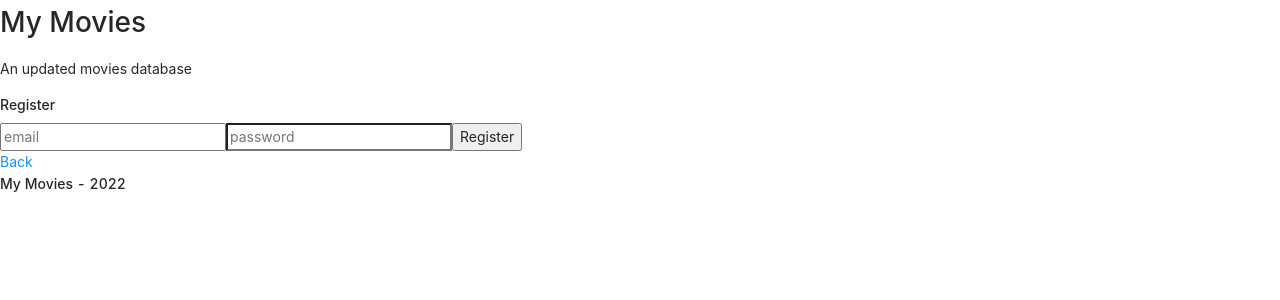
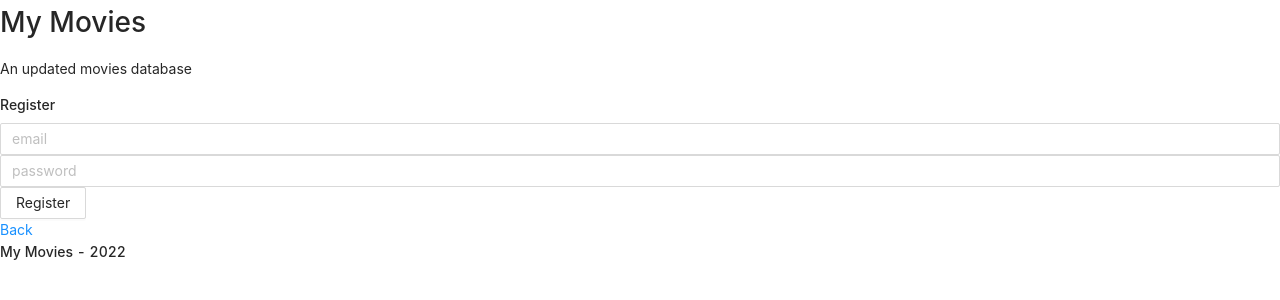
Before and after one commit to Master20100/MYMOVIES, a React (Create React App) app in the folder client/: page /Register in a window 1280 px wide. Shown: the top 300 px of the page. Built offline with nearby package versions, Linux system fonts and the light colour scheme.

Commit message:
ant design added for buttons and forms

```diff
--- a/client/src/App.js
+++ b/client/src/App.js
@@ -9,6 +9,7 @@ import { ApolloClient, InMemoryCache, ApolloProvider } from '@apollo/client';
 import { BrowserRouter as Router, Routes, Route } from 'react-router-dom';
 import { About } from './pages/About';
 import './App.css';
+import {Button} from "antd";
 
 
 const client = new ApolloClient({
--- a/client/src/components/Imdb.js
+++ b/client/src/components/Imdb.js
@@ -2,6 +2,8 @@ import React, { useState } from 'react';
 import { useMutation } from '@apollo/client';
 import { ADD_MOVIE } from '../utils/mutations';
 import { Link } from "react-router-dom";
+import {Button} from "antd";
+
 
 export default function Imdb() {
     const [addMovie, { error }] = useMutation(ADD_MOVIE);
@@ -92,7 +94,7 @@ export default function Imdb() {
     return (
         <>
             <Link to="/">Log out </Link>
-            <button onClick={()=>fetchImdb(document.getElementById("genres").value)}>Submit</button>
+            <Button onClick={()=>fetchImdb(document.getElementById("genres").value)}>Submit</Button>
             <select id="genres" >
                 <option value="Action">Action</option>
                 <option value="Adventure">Adventure</option>
@@ -119,8 +121,8 @@ export default function Imdb() {
             </select>
 
             {(movies.length > 1 ?
-                (<><button onClick={saveAll}>save all</button>
-                <button onClick={saveAll}>save all</button>
+                (<>
+                <Button onClick={saveAll}>save all</Button>
                 {movies.map(movie => (
                     <div>
                         <ul>
@@ -131,7 +133,7 @@ export default function Imdb() {
                             <li className="plot">{movie.plot}</li>
                             <img className="image" src={movie.image} alt={movie.title} width="250" height="300"/>
                         </ul>
-                        <button onClick={saveMovie}>Save to favorites</button>
+                        <Button onClick={saveMovie}>Save to favorites</Button>
                     </div>
                 )
 
--- a/client/src/pages/Home.js
+++ b/client/src/pages/Home.js
@@ -1,5 +1,6 @@
 import React from 'react';
 import {Link}  from "react-router-dom";
+
 
 
 export const Home = () => {
--- a/client/src/pages/Login.js
+++ b/client/src/pages/Login.js
@@ -3,6 +3,9 @@ import {Link}  from "react-router-dom";
 import { useMutation } from '@apollo/client';
 import { LOGIN_USER } from '../utils/mutations';
 import TokenAuth from '../utils/auth';
+import {Button} from "antd";
+import {Input} from "antd";
+import {Form} from "antd";
 
 export const Login = () => {
   const [loginCredentials, setLoginCredentials] = useState({ email:"", password:""});
@@ -37,7 +40,9 @@ export const Login = () => {
   };
 
   return (
+
         <div >
+
           <h4 >Login</h4>
             {data ? (
               <div>
@@ -46,27 +51,27 @@ export const Login = () => {
                 <Link to="/">Back </Link>
               </div>
             ) : (
-              <form onSubmit={handleFormSubmit}>
-                <input
+              <Form onSubmit={handleFormSubmit}>
+                <Input
                   placeholder="email"
                   name="email"
                   type="email"
                   value={loginCredentials.email}
                   onChange={handleChange}
                 />
-                <input
+                <Input
                   placeholder="password"
                   name="password"
                   type="password"
                   value={loginCredentials.password}
                   onChange={handleChange}
                 />
-                <button
+                <Button
                   type="submit"
                 >
                   Login
-                </button>
-              </form>
+                </Button>
+              </Form>
             )}
 
             {error && (
--- a/client/src/pages/Register.js
+++ b/client/src/pages/Register.js
@@ -3,6 +3,10 @@ import { Link } from 'react-router-dom';
 import { useMutation } from '@apollo/client';
 import { ADD_USER } from '../utils/mutations';
 import Auth from '../utils/auth';
+import {Button} from "antd";
+import {Input} from "antd";
+import {Form} from "antd";
+
 
 export const Register = () => {
   const [registerCredentials, setRegisterCredentials] = useState({
@@ -44,27 +48,27 @@ export const Register = () => {
             <Link to="/Login">Login page</Link>
           </div>
         ) : (
-          <form onSubmit={handleFormSubmit}>
-            <input
+          <Form onSubmit={handleFormSubmit}>
+            <Input
               placeholder="email"
               name="email"
               type="email"
               value={registerCredentials.email}
               onChange={handleChange}
             />
-            <input
+            <Input
               placeholder="password"
               name="password"
               type="password"
               value={registerCredentials.password}
               onChange={handleChange}
             />
-            <button
+            <Button
               type="submit"
             >
               Register
-            </button>
-          </form>
+            </Button>
+          </Form>
         )}
 
         {error && (
--- a/client/src/pages/User.js
+++ b/client/src/pages/User.js
@@ -1,6 +1,7 @@
 import React from 'react'
 import { Link } from 'react-router-dom'
-
+import {Input} from "antd";
+import {Form} from "antd";
 export const User = () => {
 
 const getSavedMovies= ()=>{
@@ -17,7 +18,7 @@ const getSavedMovies= ()=>{
     <Link to="/Home">Sign Out </Link>
 
 
-<form>
+<Form>
 <label for="filterBy">Filter by:</label>
 <select id="filterParameter" name="filterBy" >
  <option value="Rating">Rating</option>
@@ -25,11 +26,11 @@ const getSavedMovies= ()=>{
  <option value="title">Title</option>
 <option value="plot">Plot</option>
 </select>
-<input type="input"/>
+<Input type="input"/>
 {/* <input type="Button" value={document.getElementById("filterParameter").value}/> */}
 <br/>
-<input type="Button" value="Saved movies"/>
-</form>
+<Input type="Button" value="Saved movies"/>
+</Form>
 </>
 )
 }
```
Also changed, not shown: client/src/pages/Login.css (added).
